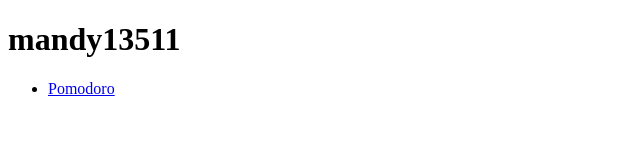
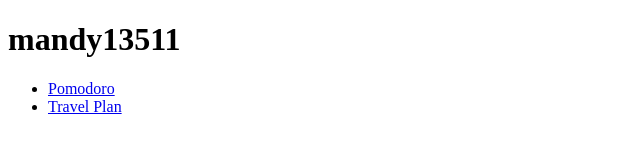
Before and after one commit to mandy13511/mandy13511.github.io, a plain HTML site: page index.html in a window 1280 px wide. Shown: the whole page, without its empty margins (0-640 px from the left). Drawn offline with Linux system fonts and the light colour scheme.

Commit message:
Add travel-plan page

```diff
--- a/index.html
+++ b/index.html
@@ -9,6 +9,7 @@
 		<h1>mandy13511</h1>
 		<ul>
 			<li><a href = "https://mandy13511.github.io/pomodoro/">Pomodoro</a></li>
+			<li><a href = "https://mandy13511.github.io/travel-plan">Travel Plan</a></li>
 		</ul>
 	</body>
 </html>
```
